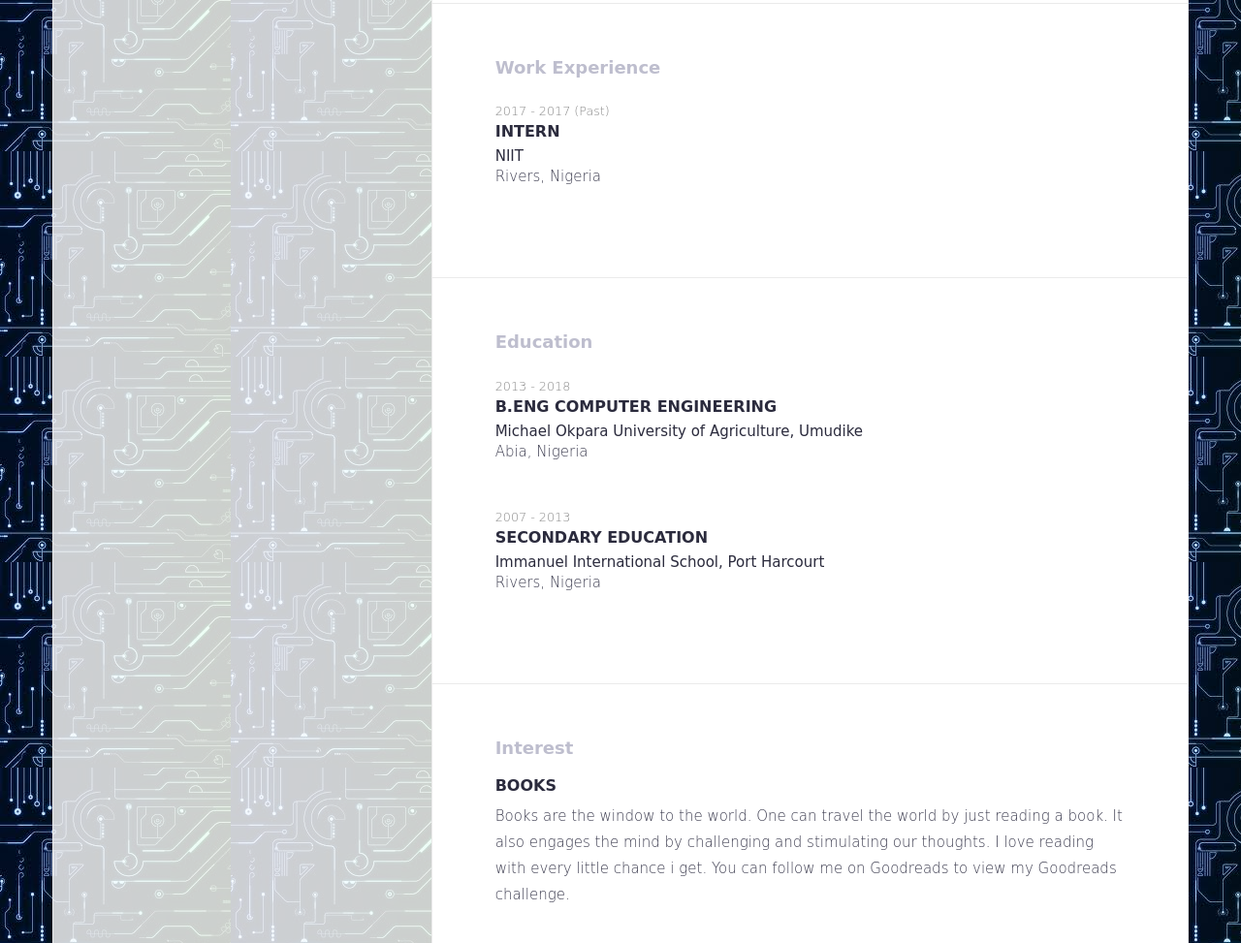
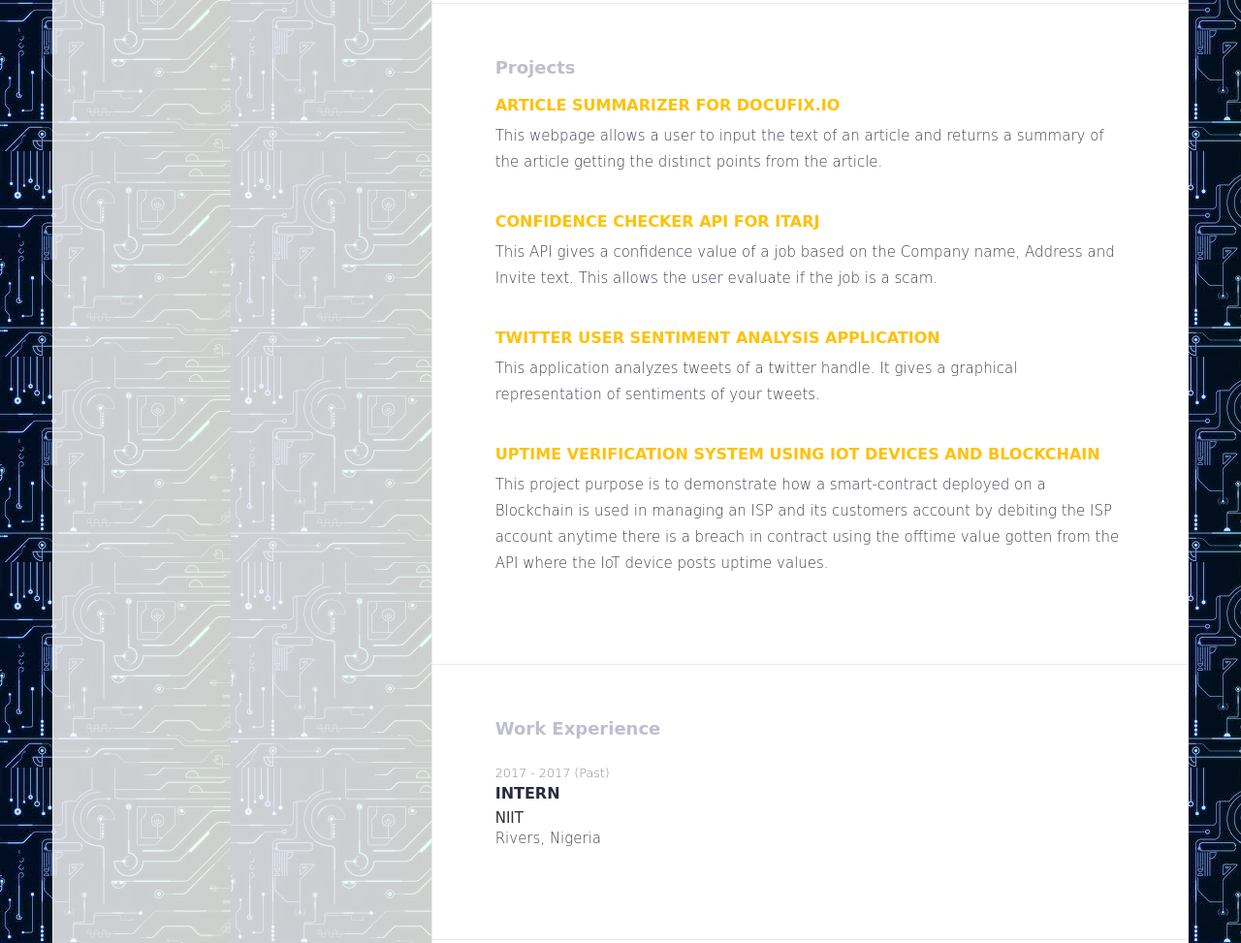
Before and after one commit to vahiwe/vahiwe.github.io, a plain HTML site: page index.html in a window 1280 px wide. Shown: the part 1540-2513 px from the top of the page at 97% size. Drawn offline with Linux system fonts and the light colour scheme; a web font is replaced by a local one.

Commit message:
Update index.html

```diff
--- a/index.html
+++ b/index.html
@@ -280,6 +280,41 @@
                             <div class="row">
                                 <div class="col-md-12">
                                     <div class="section-title">
+                                        <h2>Projects</h2>
+                                    </div>
+                                </div>
+
+                            </div>
+                            <div class="row">
+                                <div class="col-md-12">
+                                    <div class="content-item">
+                                        <h3><a href="http://ml.docufix.io/" title="Summarizer" target="_blank">Article Summarizer for Docufix.io</a></h3>
+                                        <p>This webpage allows a user to input the text of an article and returns a summary of the article getting the distinct points from the article.</p>
+                                    </div>
+                                    <div class="content-item">
+                                        <h3><a href="https://itarj.com/" title="ITARJ" target="_blank">Confidence Checker API for ITARJ</a></h3>
+                                        <p>This API gives a confidence value of a job based on the Company name, Address and Invite text. This allows the user evaluate if the job is a scam.</p>
+                                    </div>
+                                    <div class="content-item">
+                                        <h3><a href="http://pythonasalifestyle.ml/" title="PAAL" target="_blank">Twitter User Sentiment Analysis Application</a></h3>
+                                        <p>This application analyzes tweets of a twitter handle. It gives a graphical representation of sentiments of your tweets.</p>
+                                    </div>
+                                    <div class="content-item">
+                                        <h3><a href="https://github.com/vahiwe/Uptime-Verification-Oraclize" title="Summarizer" target="_blank">Uptime Verification System using IoT Devices and Blockchain</a></h3>
+                                        <p>This project purpose is to demonstrate how a smart-contract deployed on a Blockchain is used in managing an ISP and its customers account by debiting the ISP account anytime there is a breach in contract using the offtime value gotten from the API where the IoT device posts uptime values.</p>
+                                    </div>
+                                </div>
+                            </div>
+                            <!--.row -->
+                        </div>
+                    </section>
+
+
+                    <section class="section-wrapper section-experience gray-bg">
+                        <div class="container-fluid">
+                            <div class="row">
+                                <div class="col-md-12">
+                                    <div class="section-title">
                                         <h2>Work Experience</h2>
                                     </div>
                                 </div>
```
